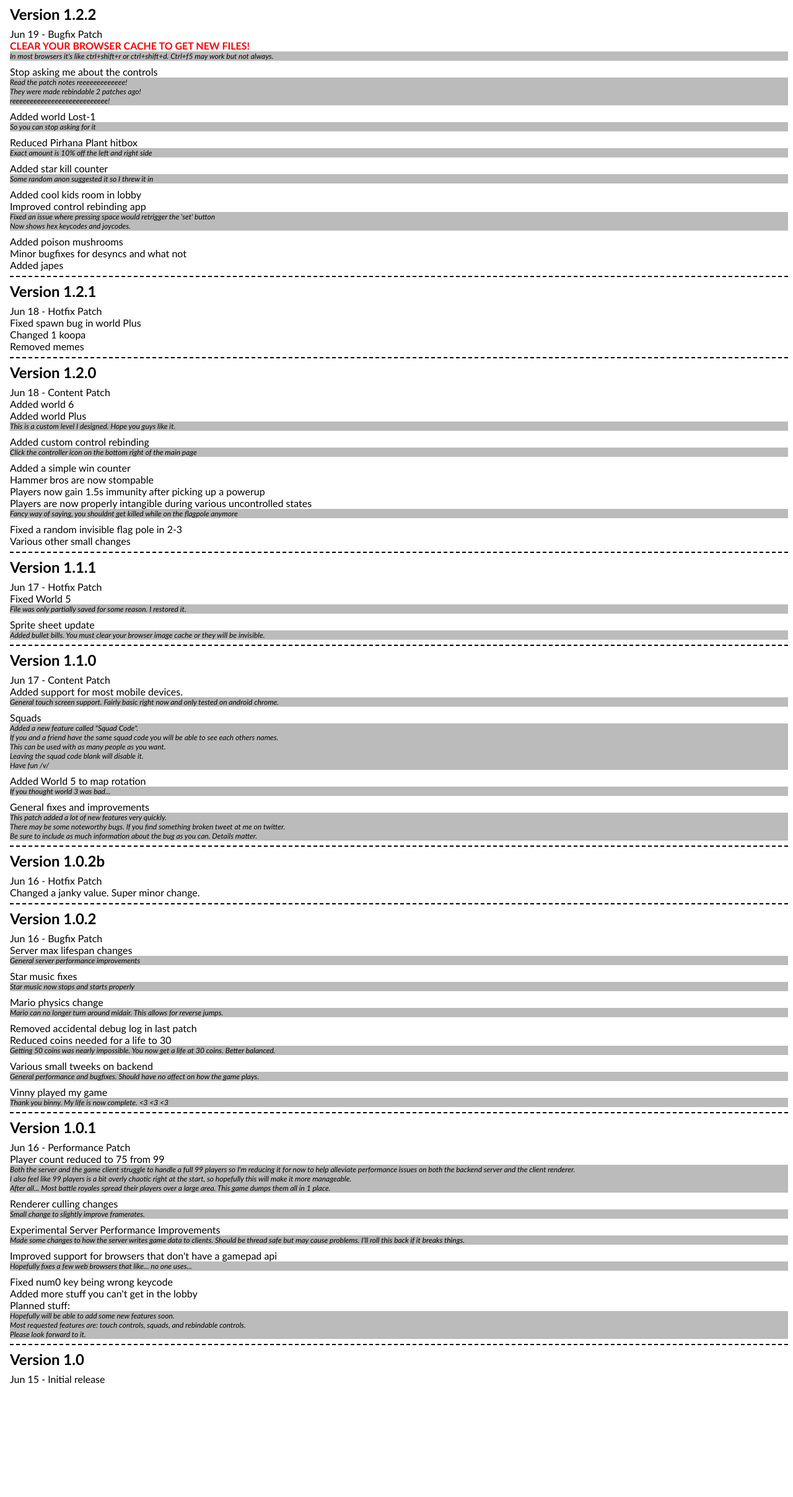
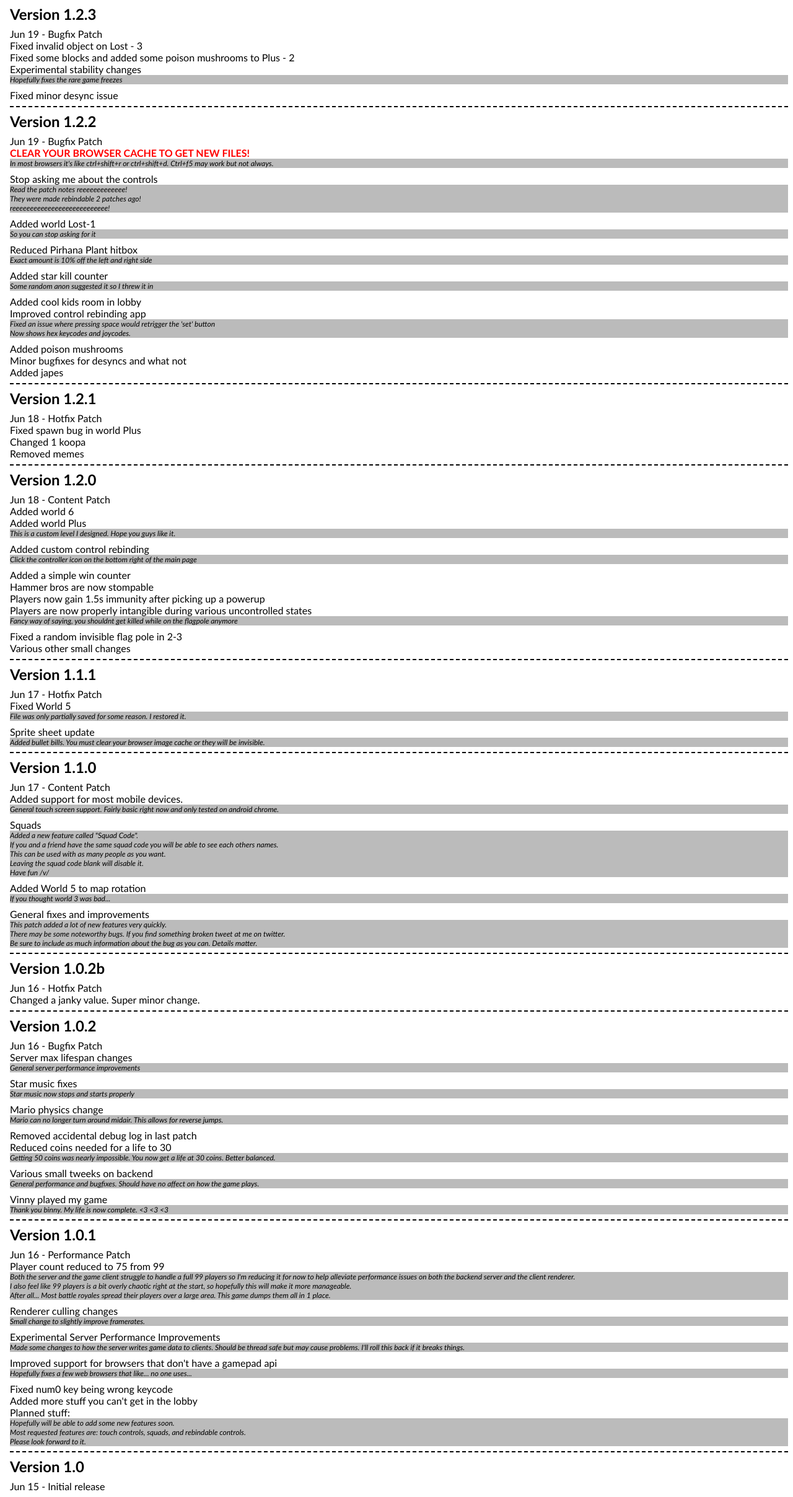
Before and after one commit to infernoplus/InfringeRoyale, a web app: page /patch.html in a window 1280 px wide. Shown: the whole page at 62% size. Before the commit the page ends 2232 px from the top, so only its background shows below. Run offline with its HTML, style and script files only (its server is not run), Linux system fonts and the light colour scheme; data that the repository does not hold is empty.

Commit message:
1.2.3 changes

```diff
--- a/royale-client/src/main/webapp/index.html
+++ b/royale-client/src/main/webapp/index.html
@@ -26,7 +26,7 @@
         </div>
         <div class="link-l">
           <div class="rtfpn2"></div>
-          <div class="link-patch" onclick="window.open('./patch.html')">v1.2.2 Patch Notes</div>
+          <div class="link-patch" onclick="window.open('./patch.html')">v1.2.3 Patch Notes</div>
         </div>
         <div class="link-w">
           <div id='win' class="win" style="display: none"></div>
@@ -91,7 +91,6 @@
       <script src='js/app/util/util.js'></script>
       <script src='js/app/util/frame.js'></script>
       <script src='js/app/util/byteme.js'></script>
-      <script src='js/app/util/snitch.js'></script>
       <script src='js/app/util/squar.js'></script>
 
       <!-- Menus -->
@@ -142,6 +141,7 @@
       <script src='js/app/game/effect/break.js'></script>
       <script src='js/app/game/effect/coin.js'></script>
       <script src='js/app/game/input.js'></script>
+      <script src='js/app/util/snitch.js'></script>
       <script src='js/app/game/display/resource.js'></script>
       <script src='js/app/game/display/camera.js'></script>
       <script src='js/app/game/audio/data.js'></script>
--- a/royale-client/src/main/webapp/js/app/game/game.js
+++ b/royale-client/src/main/webapp/js/app/game/game.js
@@ -648,6 +648,7 @@ Game.prototype.lifeage = function() {
 };
 
 Game.prototype.loop = function() {
+  try {
     if(this.ready && this.startDelta !== undefined) {
       var now = util.time.now();
       var target = parseInt((now-this.startDelta)/Game.TICK_RATE);  // Frame we should be on
@@ -667,7 +668,8 @@ Game.prototype.loop = function() {
         this.delta = now;
       }
     }
-
+  }
+  catch(error) { }
   var that = this;
   this.loopReq = setTimeout(function( ){ that.loop(); }, 2);
 };
--- a/royale-client/src/main/webapp/js/app/game/object/player.js
+++ b/royale-client/src/main/webapp/js/app/game/object/player.js
@@ -738,9 +738,9 @@ PlayerObject.prototype.invuln = function() {
 };
 
 PlayerObject.prototype.powerup = function(obj) {
-  if(obj instanceof MushroomObject && this.power < 1) { this.transform(1); return; }
-  if(obj instanceof FlowerObject && this.power < 2) { this.transform(2); return; }
-  if(obj instanceof StarObject) { this.star(); this.game.out.push(NET013.encode(0x02)); return; }
+  if(obj instanceof MushroomObject && this.power < 1) { this.transform(1); this.rate = 0x73; return; } /* this.rate is a disguised anti cheat value */
+  if(obj instanceof FlowerObject && this.power < 2) { this.transform(2); this.rate = 0x71; return; }
+  if(obj instanceof StarObject) { this.star(); this.game.out.push(NET013.encode(0x02)); this.rate = 0x43; return; }
   if(obj instanceof LifeObject) { this.game.lifeage(); return; }
   if(obj instanceof CoinObject) { this.game.coinage(); return; }
   if(obj instanceof AxeObject) { this.game.out.push(NET018.encode()); return; }  // Asks server what result to get from picking up the axe and 'winning'
--- a/royale-client/src/main/webapp/patch.html
+++ b/royale-client/src/main/webapp/patch.html
@@ -6,6 +6,16 @@
     <link rel='stylesheet' type='text/css' href='css/patch.css'>
   </head>
   <body>
+    <div class='p ver'>Version 1.2.3</div>
+    <div class='p chng'>Jun 19 - Bugfix Patch</div>
+    <div class='p chng'>Fixed invalid object on Lost - 3</div>
+    <div class='p chng'>Fixed some blocks and added some poison mushrooms to Plus - 2</div>
+    <div class='p chng'>Experimental stability changes</div>
+    <div class='p note'>Hopefully fixes the rare game freezes</div>
+    <div class='p chng'>Fixed minor desync issue</div>
+
+    <div class='p splt'></div>
+
     <div class='p ver'>Version 1.2.2</div>
     <div class='p chng'>Jun 19 - Bugfix Patch</div>
     <div class='p chng'><span style="color: red; font-weight: bold">CLEAR YOUR BROWSER CACHE TO GET NEW FILES!</span></div>
```
Also changed, not shown: royale-client/src/main/webapp/js/app/util/snitch.js (+16 -8 lines), 1 other file. Lines whose indentation alone changed are shown as unchanged.
